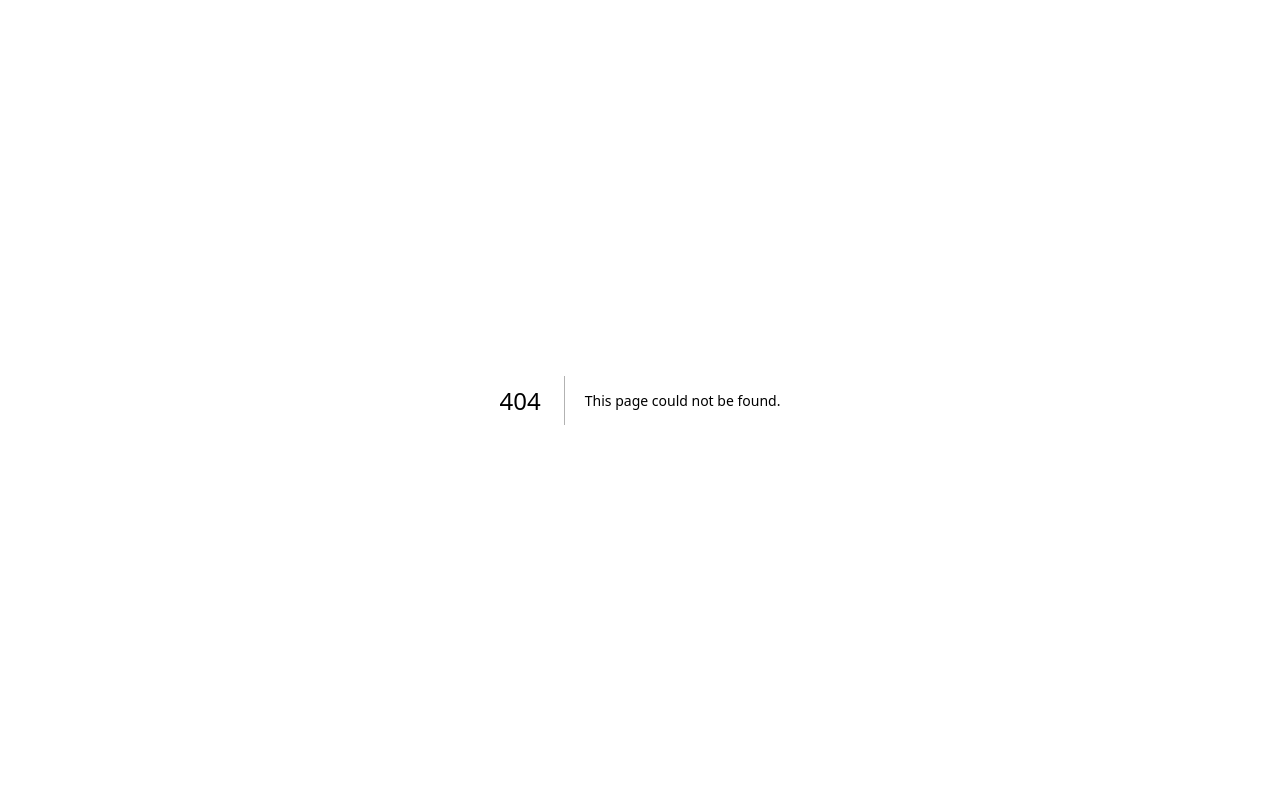
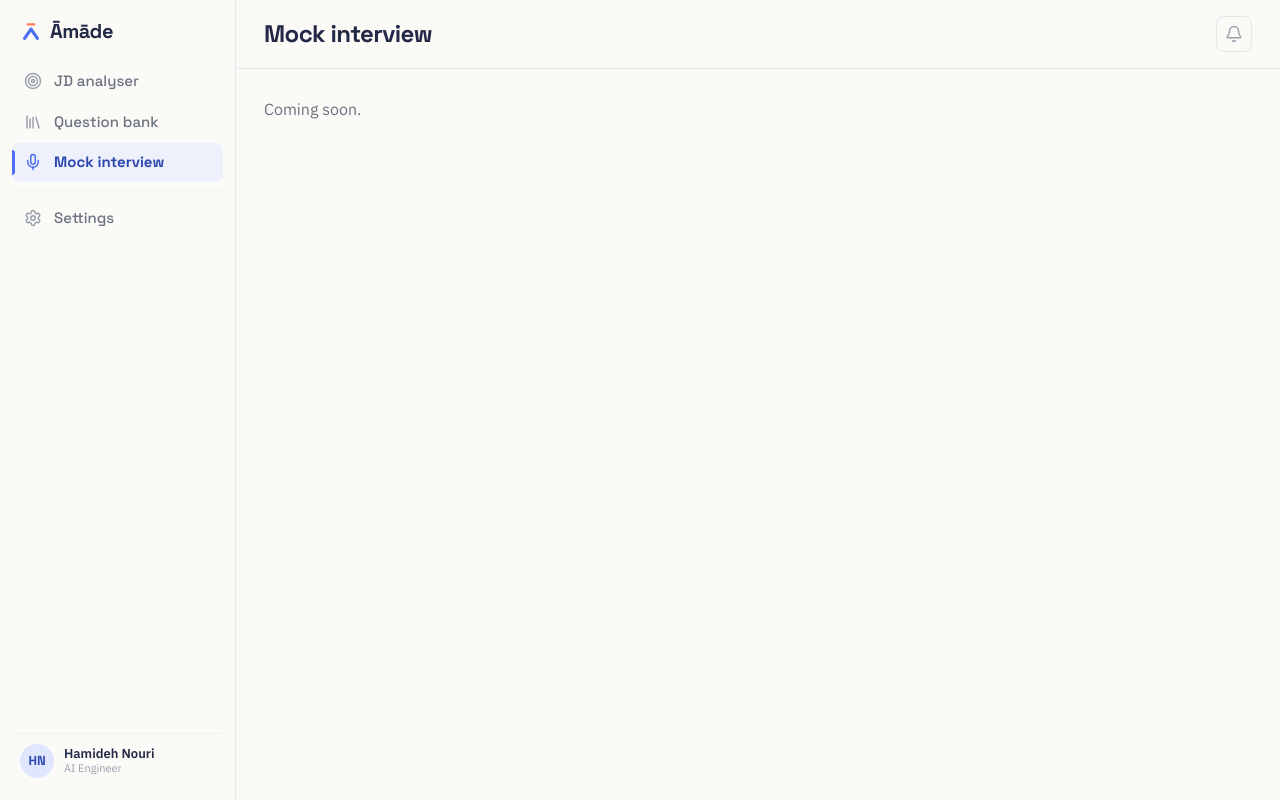
Before and after one commit to hamidehnouri/amade-interview-prep, a Next.js app: page /mock-interview in a window 1280 px wide. Before the commit this address had no page. Built offline with nearby package versions, Linux system fonts and the light colour scheme.

Commit message:
Add app shell: sidebar navigation and topbar

```diff
--- a/package.json
+++ b/package.json
@@ -9,6 +9,7 @@
     "lint": "eslint"
   },
   "dependencies": {
+    "lucide-react": "^1.24.0",
     "next": "16.2.10",
     "react": "19.2.4",
     "react-dom": "19.2.4"
--- a/src/app/layout.tsx
+++ b/src/app/layout.tsx
@@ -1,6 +1,7 @@
 import type { Metadata } from "next";
 import { Space_Grotesk, IBM_Plex_Sans, IBM_Plex_Mono } from "next/font/google";
 import "./globals.css";
+import AppShell from "@/components/AppShell";
 
 const display = Space_Grotesk({ variable: "--font-space-grotesk", subsets: ["latin"], weight: ["500", "700"] });
 const sans = IBM_Plex_Sans({ variable: "--font-plex-sans", subsets: ["latin"], weight: ["400", "500", "600"] });
@@ -14,7 +15,9 @@ export const metadata: Metadata = {
 export default function RootLayout({ children }: Readonly<{ children: React.ReactNode }>) {
   return (
     <html lang="en" className={`${display.variable} ${sans.variable} ${mono.variable} h-full antialiased`}>
-      <body className="min-h-full flex flex-col">{children}</body>
+      <body className="h-full">
+        <AppShell>{children}</AppShell>
+      </body>
     </html>
   );
 }
--- /dev/null
+++ b/src/app/mock-interview/page.tsx
@@ -0,0 +1,3 @@
+export default function Page() {
+  return <p className="text-secondary">Coming soon.</p>;
+}
--- a/src/app/page.tsx
+++ b/src/app/page.tsx
@@ -1,65 +1,3 @@
-import Image from "next/image";
-
-export default function Home() {
-  return (
-    <div className="flex flex-col flex-1 items-center justify-center bg-zinc-50 font-sans dark:bg-black">
-      <main className="flex flex-1 w-full max-w-3xl flex-col items-center justify-between py-32 px-16 bg-white dark:bg-black sm:items-start">
-        <Image
-          className="dark:invert"
-          src="/next.svg"
-          alt="Next.js logo"
-          width={100}
-          height={20}
-          priority
-        />
-        <div className="flex flex-col items-center gap-6 text-center sm:items-start sm:text-left">
-          <h1 className="max-w-xs text-3xl font-semibold leading-10 tracking-tight text-black dark:text-zinc-50">
-            To get started, edit the page.tsx file.
-          </h1>
-          <p className="max-w-md text-lg leading-8 text-zinc-600 dark:text-zinc-400">
-            Looking for a starting point or more instructions? Head over to{" "}
-            <a
-              href="https://vercel.com/templates?framework=next.js&utm_source=create-next-app&utm_medium=appdir-template-tw&utm_campaign=create-next-app"
-              className="font-medium text-zinc-950 dark:text-zinc-50"
-            >
-              Templates
-            </a>{" "}
-            or the{" "}
-            <a
-              href="https://nextjs.org/learn?utm_source=create-next-app&utm_medium=appdir-template-tw&utm_campaign=create-next-app"
-              className="font-medium text-zinc-950 dark:text-zinc-50"
-            >
-              Learning
-            </a>{" "}
-            center.
-          </p>
-        </div>
-        <div className="flex flex-col gap-4 text-base font-medium sm:flex-row">
-          <a
-            className="flex h-12 w-full items-center justify-center gap-2 rounded-full bg-foreground px-5 text-background transition-colors hover:bg-[#383838] dark:hover:bg-[#ccc] md:w-[158px]"
-            href="https://vercel.com/new?utm_source=create-next-app&utm_medium=appdir-template-tw&utm_campaign=create-next-app"
-            target="_blank"
-            rel="noopener noreferrer"
-          >
-            <Image
-              className="dark:invert"
-              src="/vercel.svg"
-              alt="Vercel logomark"
-              width={16}
-              height={16}
-            />
-            Deploy Now
-          </a>
-          <a
-            className="flex h-12 w-full items-center justify-center rounded-full border border-solid border-black/[.08] px-5 transition-colors hover:border-transparent hover:bg-black/[.04] dark:border-white/[.145] dark:hover:bg-[#1a1a1a] md:w-[158px]"
-            href="https://nextjs.org/docs?utm_source=create-next-app&utm_medium=appdir-template-tw&utm_campaign=create-next-app"
-            target="_blank"
-            rel="noopener noreferrer"
-          >
-            Documentation
-          </a>
-        </div>
-      </main>
-    </div>
-  );
+export default function Page() {
+  return <p className="text-secondary">JD analyser — coming soon.</p>;
 }
--- /dev/null
+++ b/src/app/question-bank/page.tsx
@@ -0,0 +1,3 @@
+export default function Page() {
+  return <p className="text-secondary">Coming soon.</p>;
+}
--- /dev/null
+++ b/src/app/settings/page.tsx
@@ -0,0 +1,3 @@
+export default function Page() {
+  return <p className="text-secondary">Coming soon.</p>;
+}
--- /dev/null
+++ b/src/components/AppShell.tsx
@@ -0,0 +1,81 @@
+"use client";
+import Link from "next/link";
+import { usePathname } from "next/navigation";
+import { Target, Library, Mic, Settings, Bell } from "lucide-react";
+
+const NAV = [
+  { href: "/", label: "JD analyser", icon: Target },
+  { href: "/question-bank", label: "Question bank", icon: Library },
+  { href: "/mock-interview", label: "Mock interview", icon: Mic },
+];
+const TITLES: Record<string, string> = {
+  "/": "JD analyser",
+  "/question-bank": "Question bank",
+  "/mock-interview": "Mock interview",
+  "/settings": "Settings",
+};
+
+function NavItem({ href, label, icon: Icon, active }: {
+  href: string;
+  label: string;
+  icon: React.ComponentType<{ size?: number; className?: string }>;
+  active: boolean;
+}) {
+  return (
+    <Link
+      href={href}
+      className={`relative flex items-center gap-3 rounded-lg px-3 py-2 font-display text-[15px] transition-colors ${
+        active
+          ? "bg-blue-50 text-blue-700 font-semibold"
+          : "font-medium text-secondary hover:bg-line-subtle hover:text-ink"
+      }`}
+    >
+      {active && <span className="absolute left-0 top-[7px] bottom-[7px] w-[3px] rounded-r bg-accent" />}
+      <Icon size={18} className={active ? "text-accent" : "text-muted"} />
+      {label}
+    </Link>
+  );
+}
+
+export default function AppShell({ children }: { children: React.ReactNode }) {
+  const pathname = usePathname();
+  return (
+    <div className="flex h-full">
+      <aside className="flex w-[236px] flex-shrink-0 flex-col border-r border-line bg-paper p-3 pt-4">
+        <div className="flex items-center gap-2 px-2 pb-2">
+          <svg viewBox="0 0 48 48" className="h-[22px] w-[22px]" role="img" aria-label="Āmāde">
+            <rect x="14" y="7" width="20" height="5" rx="2.5" fill="#FF7A5C" />
+            <path d="M10 40 L24 20 L38 40" fill="none" stroke="#4C6EF5" strokeWidth="7" strokeLinecap="round" strokeLinejoin="round" />
+          </svg>
+          <span className="font-display text-[20px] font-bold tracking-tight">Āmāde</span>
+        </div>
+        <nav className="mt-2 flex flex-col gap-0.5">
+          {NAV.map((n) => (
+            <NavItem key={n.href} {...n} active={pathname === n.href} />
+          ))}
+        </nav>
+        <div className="my-2 border-t border-line-subtle" />
+        <NavItem href="/settings" label="Settings" icon={Settings} active={pathname === "/settings"} />
+        <div className="flex-1" />
+        <div className="flex items-center gap-2.5 border-t border-line-subtle px-2 py-2.5">
+          <span className="flex h-[34px] w-[34px] items-center justify-center rounded-full bg-blue-100 font-display text-[13px] font-semibold text-blue-700">
+            HN
+          </span>
+          <div className="min-w-0 leading-tight">
+            <div className="truncate text-[13px] font-semibold">Hamideh Nouri</div>
+            <div className="text-[11px] text-muted">AI Engineer</div>
+          </div>
+        </div>
+      </aside>
+      <div className="flex min-w-0 flex-1 flex-col">
+        <header className="flex items-center justify-between border-b border-line px-7 py-4">
+          <h1 className="font-display text-[24px] font-bold tracking-tight">{TITLES[pathname] ?? "Āmāde"}</h1>
+          <button className="rounded-lg border border-line p-2 text-muted hover:bg-line-subtle" aria-label="Notifications">
+            <Bell size={18} />
+          </button>
+        </header>
+        <main className="flex-1 overflow-y-auto p-7">{children}</main>
+      </div>
+    </div>
+  );
+}
```
Also changed, not shown: 1 other file (tests, documents, lock files or other folders).
